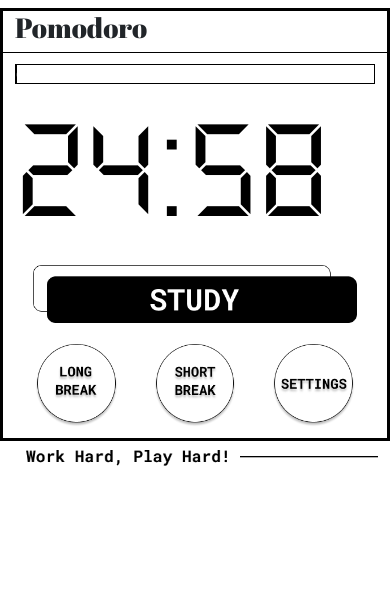
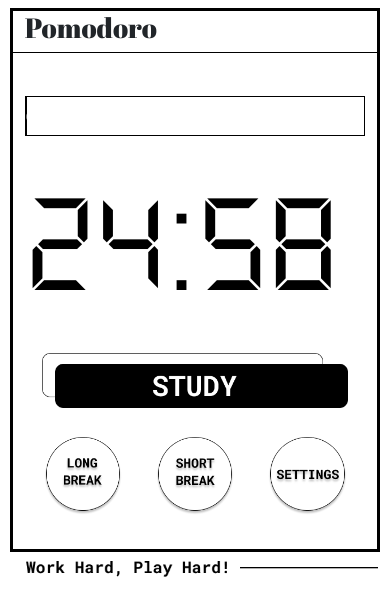
Before and after one commit to Tristanlimyj/Pomodoro-Counter, a React (Create React App) app: page / in a window 390 px wide. Both pictures are taken after a click on the picture 194 px from the left and 444 px from the top of the page. Shown: the top 616 px of the page. Built offline with nearby package versions, Linux system fonts and the light colour scheme.

Commit message:
bug fixes

```diff
--- a/src/components/background/background.css
+++ b/src/components/background/background.css
@@ -12,10 +12,15 @@
   border-color: #000000;
   border-width: 1.75px;
   font-family: 'Abril Fatface', cursive;
+  text-align: left;
 }
 
 /* Side Text */
 @media only screen and (max-width: 600px) {
+  .background {
+    width: 95%;
+    margin-left: 2.5%;
+  }
   .text-col-desktop {
     display: none;
   }
--- a/src/components/timer/progress-bar/progress-bar.css
+++ b/src/components/timer/progress-bar/progress-bar.css
@@ -21,6 +21,13 @@
   .desktop {
     display: none;
   }
+  .progress-bar-row {
+    margin-top: 12.5%;
+    margin-bottom: 12.5%;
+  }
+  .progress {
+    height: 200%;
+  }
 }
 @media only screen and (min-width: 600px) {
   .mobile {
--- a/src/components/timer/timer.css
+++ b/src/components/timer/timer.css
@@ -4,6 +4,10 @@
 
 #study-btn-col {
   width: 35%;
+}
+
+#counter-row {
+  margin-top: 6%;
 }
 
 #button-row {
@@ -34,7 +38,11 @@
     width: 90%;
   }
   .setting-btns {
-    margin-top: 1rem;
+    margin-top: 1.5rem;
     width: 23%;
+    margin-bottom: 1.5rem;
+  }
+  #study-btn-row {
+    margin-top: 4%;
   }
 }
```
